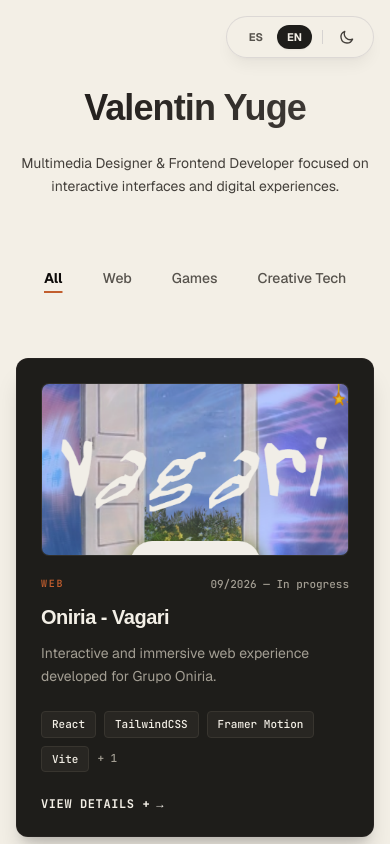
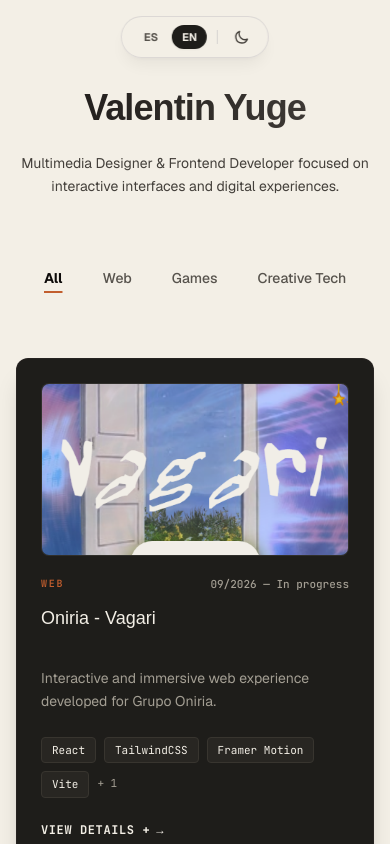
Before and after one commit to valenyuge/portfolio, a React (Vite) app: page / in a window 390 px wide. Shown: the top 844 px of the page. Built offline with nearby package versions, Linux system fonts and the light colour scheme; a web font is replaced by a local one.

Commit message:
Ajustar tipografia y saltos de linea en titulos de cards, y centrar navbar en mobile

```diff
--- a/src/components/BarraNavegacion.tsx
+++ b/src/components/BarraNavegacion.tsx
@@ -33,7 +33,7 @@ const BarraNavegacion = () => {
   return (
     <nav
       aria-label="Barra de navegación y configuración"
-      className="fixed top-4 md:top-6 right-4 md:right-8 z-50 flex items-center gap-1.5 px-3 py-1.5 rounded-full bg-[#F3EFE6]/80 dark:bg-[#1E1D1A]/85 backdrop-blur-md border border-stone-300/80 dark:border-[#2C2A26] shadow-lg shadow-black/5 dark:shadow-black/40 transition-all duration-300"
+      className="fixed top-4 md:top-6 left-1/2 -translate-x-1/2 md:left-auto md:right-8 md:translate-x-0 z-50 flex items-center gap-1.5 px-3 py-1.5 rounded-full bg-[#F3EFE6]/80 dark:bg-[#1E1D1A]/85 backdrop-blur-md border border-stone-300/80 dark:border-[#2C2A26] shadow-lg shadow-black/5 dark:shadow-black/40 transition-all duration-300"
     >
       {/* Selector de idioma */}
       <div className="flex items-center gap-1">
--- a/src/pages/GrillaProyectos.tsx
+++ b/src/pages/GrillaProyectos.tsx
@@ -29,6 +29,55 @@ const GrillaProyectos = ({ proyectos }: { proyectos: Proyecto[] }) => {
       return i18n.language.startsWith('es') ? 'Videojuegos' : 'Games';
     }
     return cat;
+  };
+
+  const renderTituloCard = (p: Proyecto) => {
+    const isEs = i18n.language.startsWith('es');
+    const texto = isEs ? p.titulo : (p.titulo_en || p.titulo);
+
+    if (p.id === 'todo-list') {
+      return isEs ? (
+        <>Gestor de Tareas <br /> Full Stack</>
+      ) : (
+        <>Full Stack <br /> Task Manager</>
+      );
+    }
+    if (p.id === 'runner-vr') {
+      return isEs ? (
+        <>Hora Pico: <br /> Unity VR Mobile</>
+      ) : (
+        <>Rush Hour: <br /> Unity Mobile VR</>
+      );
+    }
+    if (p.id === 'influencers-ia') {
+      return isEs ? (
+        <>InfluencIA: <br /> Instalación Física</>
+      ) : (
+        <>InfluencIA: <br /> Physical Installation</>
+      );
+    }
+    if (p.id === 'win98') {
+      return isEs ? (
+        <>OS Interactivo: <br /> Historia de la IA</>
+      ) : (
+        <>Interactive OS: <br /> History of AI</>
+      );
+    }
+    if (p.id === 'audio-reactiva') {
+      return isEs ? (
+        <>Voice Brush: <br /> Arte Generativo</>
+      ) : (
+        <>Voice Brush: <br /> Generative Art</>
+      );
+    }
+    if (p.id === 'arcade-versus') {
+      return isEs ? (
+        <>Arcade: <br /> Amargados 1v1</>
+      ) : (
+        <>Arcade: <br /> Amargados 1v1</>
+      );
+    }
+    return texto;
   };
 
   const filtrados = filtro === 'Todos' ? proyectosOrdenados : proyectosOrdenados.filter(p => p.categoria === filtro);
@@ -106,9 +155,9 @@ const GrillaProyectos = ({ proyectos }: { proyectos: Proyecto[] }) => {
               </span>
             </div>
 
-            {/* Título en Clash Display Bold */}
-            <h2 className="font-clash font-bold text-xl md:text-2xl tracking-tight mb-2.5 text-[#F3EFE6] group-hover:text-[#C25E2E] dark:group-hover:text-[#D96B34] transition-colors leading-snug">
-              {i18n.language.startsWith('es') ? p.titulo : (p.titulo_en || p.titulo)}
+            {/* Título más fino y con espaciado relajado */}
+            <h2 className="font-clash font-medium text-lg md:text-xl tracking-normal mb-3 text-[#F3EFE6] group-hover:text-[#C25E2E] dark:group-hover:text-[#D96B34] transition-colors leading-relaxed min-h-[3.2rem]">
+              {renderTituloCard(p)}
             </h2>
 
             {/* Descripción en Geist */}
@@ -121,13 +170,13 @@ const GrillaProyectos = ({ proyectos }: { proyectos: Proyecto[] }) => {
               {p.tecnologias.slice(0, 4).map(tech => (
                 <span
                   key={tech}
-                  className="font-mono text-[11px] font-medium bg-[#282622] text-[#F3EFE6] px-2.5 py-1 rounded border border-[#38352F] group-hover:border-[#C25E2E]/30 transition-colors"
+                  className="font-mono text-[11px] font-normal bg-[#282622] text-[#F3EFE6] px-2.5 py-1 rounded border border-[#38352F] group-hover:border-[#C25E2E]/30 transition-colors"
                 >
                   {tech}
                 </span>
               ))}
               {p.tecnologias.length > 4 && (
-                <span className="font-mono text-[11px] font-medium text-[#A39E93] py-1">+ {p.tecnologias.length - 4}</span>
+                <span className="font-mono text-[11px] font-normal text-[#A39E93] py-1">+ {p.tecnologias.length - 4}</span>
               )}
             </div>
 
```
